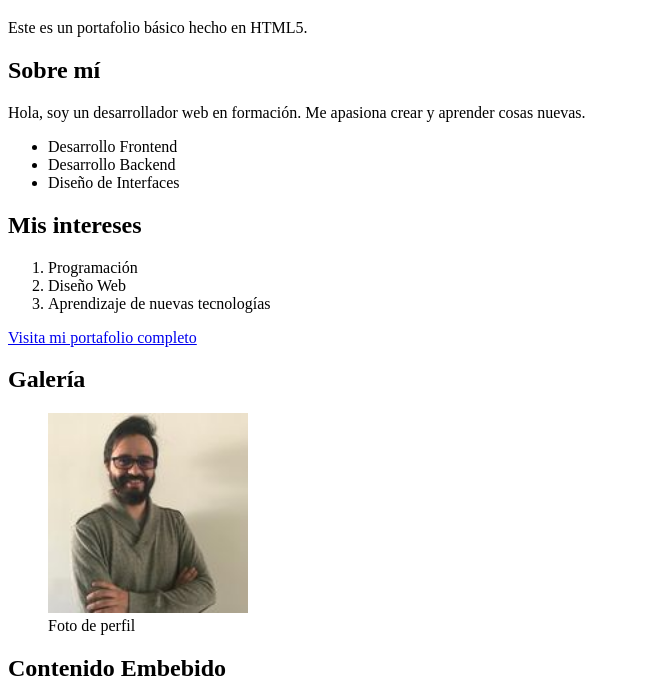
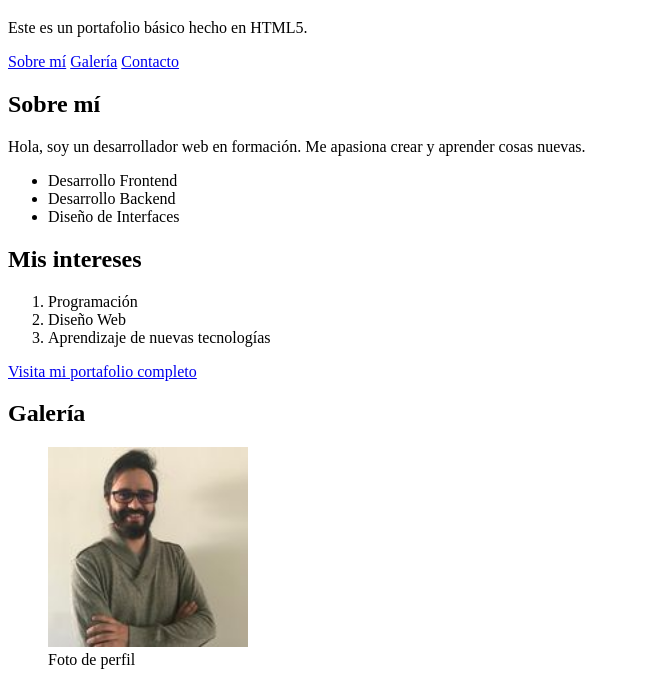
Before and after one commit to JSand89/boot-basic-portafolio, a plain HTML site: page index.html in a window 1280 px wide. Shown: the part 61-747 px from the top of the page, without its empty margins (0-663 px from the left). Drawn offline with Linux system fonts and the light colour scheme.

Commit message:
Semántica HTML aplicada

```diff
--- a/index.html
+++ b/index.html
@@ -11,7 +11,12 @@
         <h1>Bienvenidos a mi Portafolio</h1>
         <p>Este es un portafolio básico hecho en HTML5.</p>
     </header>
-    <section>
+    <nav>
+        <a href="#sobre-mi">Sobre mí</a>
+        <a href="#galeria">Galería</a>
+        <a href="#contacto">Contacto</a>
+    </nav>
+    <section id="sobre-mi">
         <h2>Sobre mí</h2>
         <p>Hola, soy un desarrollador web en formación. Me apasiona crear y aprender cosas nuevas.</p>
         <ul>
@@ -28,7 +33,7 @@
         <a href="https://www.miportafolio.com" target="_blank">Visita mi portafolio completo</a>
     </section>
     <section>
-        <h2>Galería</h2>
+        <h2 id="galeria">Galería</h2>
         <figure>
             <img src="imagen-perfil.jpg" alt="Foto de perfil" width="200">
             <figcaption>Foto de perfil</figcaption>
@@ -38,7 +43,7 @@
         <h2>Contenido Embebido</h2>
         <iframe src="https://www.google.com/maps/embed?pb=!1m18!1m12!1m3!1d3982.553692890563!2d-76.53756436284924!3d3.4580690631431192!2m3!1f0!2f0!3f0!3m2!1i1024!2i768!4f13.1!3m3!1m2!1s0x8e30a66e85b0610f%3A0x3b0f305b09d5852a!2sCl.%2014%20Nte.%20%236N-49%2C%20Granada%2C%20Cali%2C%20Valle%20del%20Cauca!5e0!3m2!1ses!2sco!4v1731617506116!5m2!1ses!2sco" width="600" height="450" style="border:0;" allowfullscreen="" loading="lazy" referrerpolicy="no-referrer-when-downgrade"></iframe>
     </section>
-    <section>
+    <section id="contacto">
         <h2>Contacto</h2>
         <form action="/enviar-formulario" method="post">
             <label for="nombre">Nombre:</label>
@@ -53,6 +58,8 @@
             <button type="submit">Enviar</button>
         </form>
     </section>
-
+    <footer>
+        <p>&copy; 2024 Mi Portafolio</p>
+    </footer>
 </body>
 </html>
```
